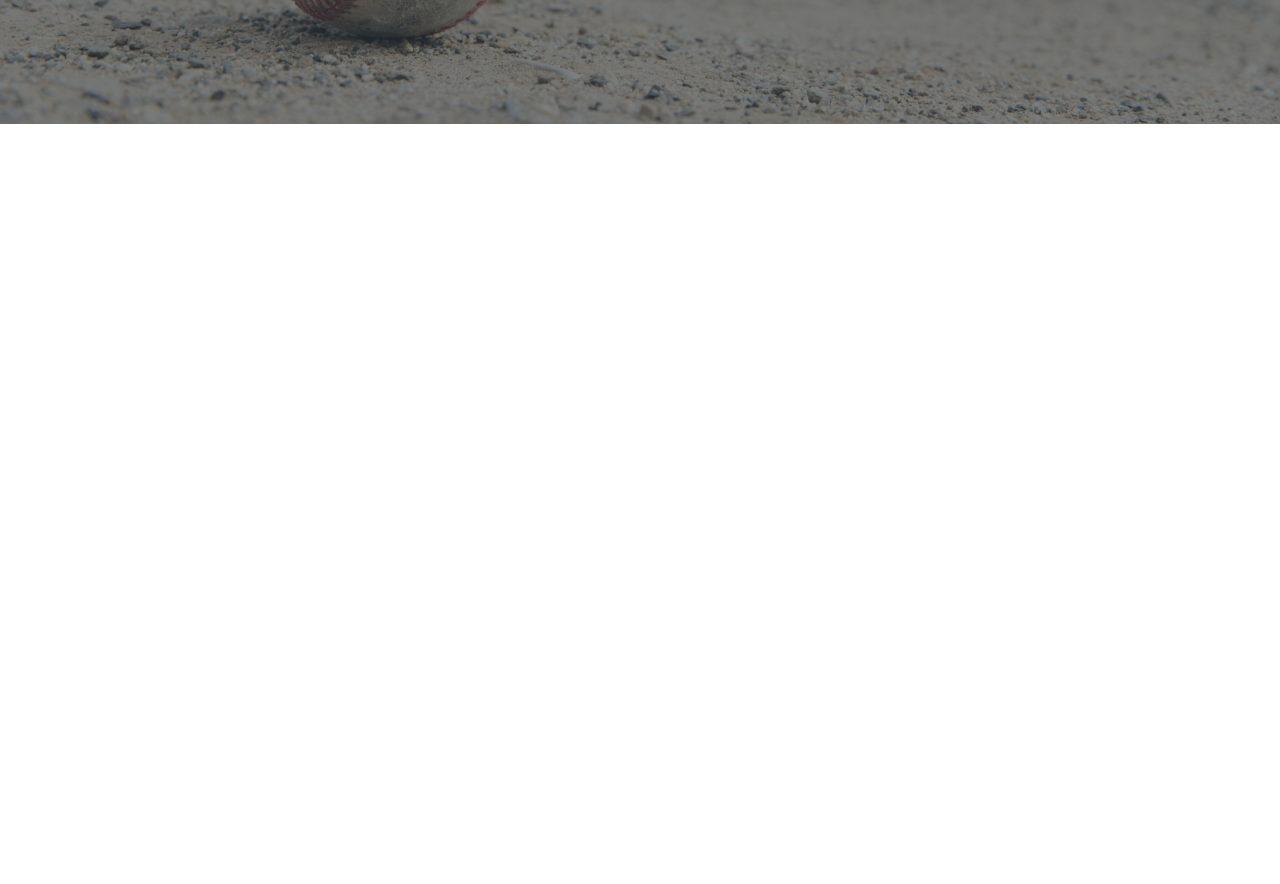
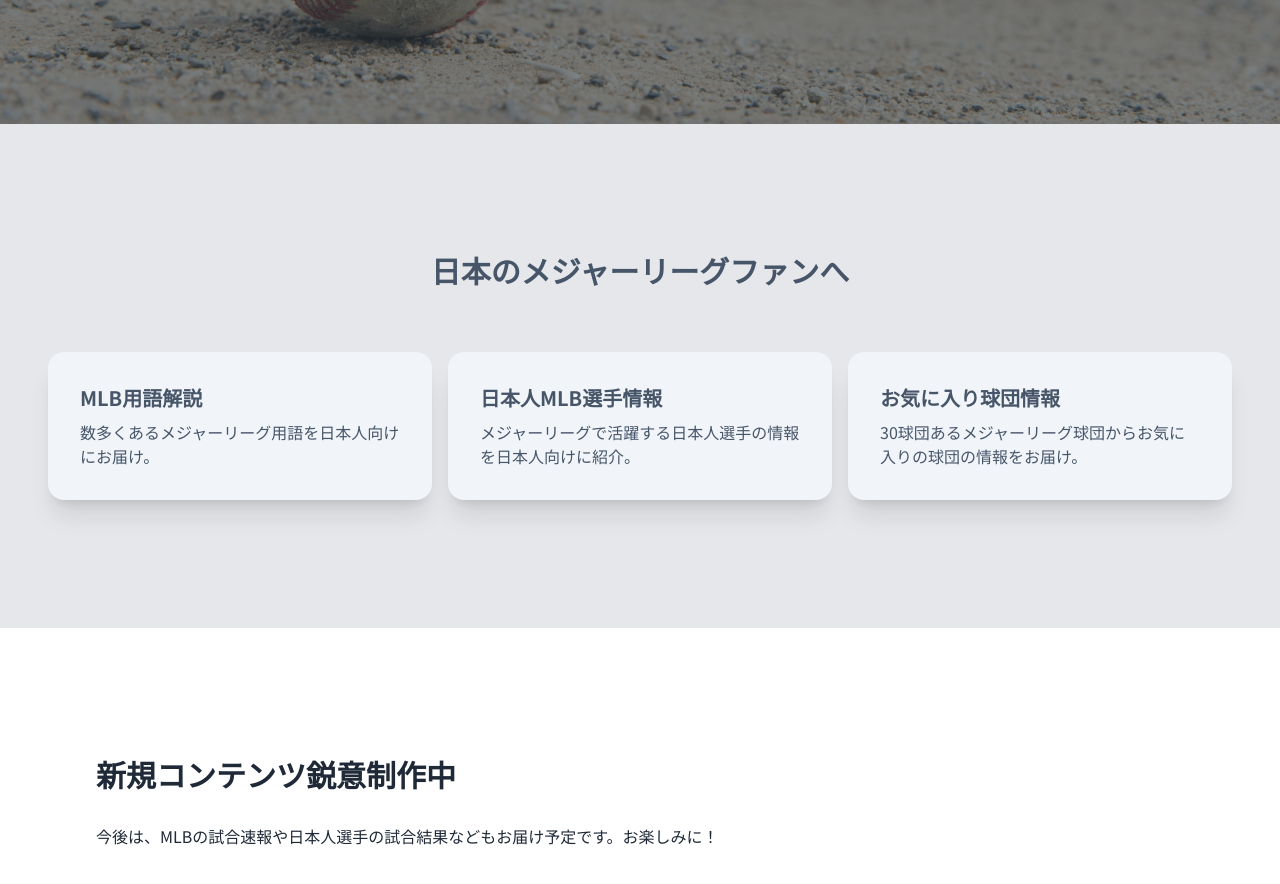
Before and after one commit to 713ikarosu/mlb-portal, a Next.js app: page / in a window 1280 px wide. Shown: the part 740-1624 px from the top of the page. Before the commit the page ends 864 px from the top, so only its background shows below. Built offline with nearby package versions, Linux system fonts and the light colour scheme.

Commit message:
impl Lp draft contents

```diff
--- a/app/layout.tsx
+++ b/app/layout.tsx
@@ -18,6 +18,9 @@ export const metadata: Metadata = {
 export default function RootLayout({ children }: { children: React.ReactNode }) {
   return (
     <html lang="ja">
+      <head>
+        <meta name="viewport" content="width=device-width,initial-scale=1" />
+      </head>
       <body className={NotoSansJP.className}>
         <LayoutHeader />
         {children}
--- a/app/page.tsx
+++ b/app/page.tsx
@@ -19,6 +19,38 @@ export default function Home() {
           </div>
         </div>
       </div>
+
+      <div className="bg-gray-200 text-slate-600 py-24">
+        <h2 className="text-3xl font-bold text-center py-8">日本のメジャーリーグファンへ</h2>
+        <div className="flex justify-center space-x-4 py-8">
+          {/* TODO: コンポーネント化 */}
+          <div className="card w-96 bg-slate-100 shadow-xl">
+            <div className="card-body text-slate-600">
+              <h2 className="card-title">MLB用語解説</h2>
+              <p>数多くあるメジャーリーグ用語を日本人向けにお届け。</p>
+            </div>
+          </div>
+
+          <div className="card w-96 bg-slate-100 shadow-xl">
+            <div className="card-body text-slate-600">
+              <h2 className="card-title">日本人MLB選手情報</h2>
+              <p>メジャーリーグで活躍する日本人選手の情報を日本人向けに紹介。</p>
+            </div>
+          </div>
+
+          <div className="card w-96 bg-slate-100 shadow-xl">
+            <div className="card-body text-slate-600">
+              <h2 className="card-title">お気に入り球団情報</h2>
+              <p>30球団あるメジャーリーグ球団からお気に入りの球団の情報をお届け。</p>
+            </div>
+          </div>
+        </div>
+      </div>
+
+      <div className="p-24">
+        <h2 className="text-3xl font-bold py-8">新規コンテンツ鋭意制作中</h2>
+        <p>今後は、MLBの試合速報や日本人選手の試合結果などもお届け予定です。お楽しみに！</p>
+      </div>
     </main>
   );
 }
```
